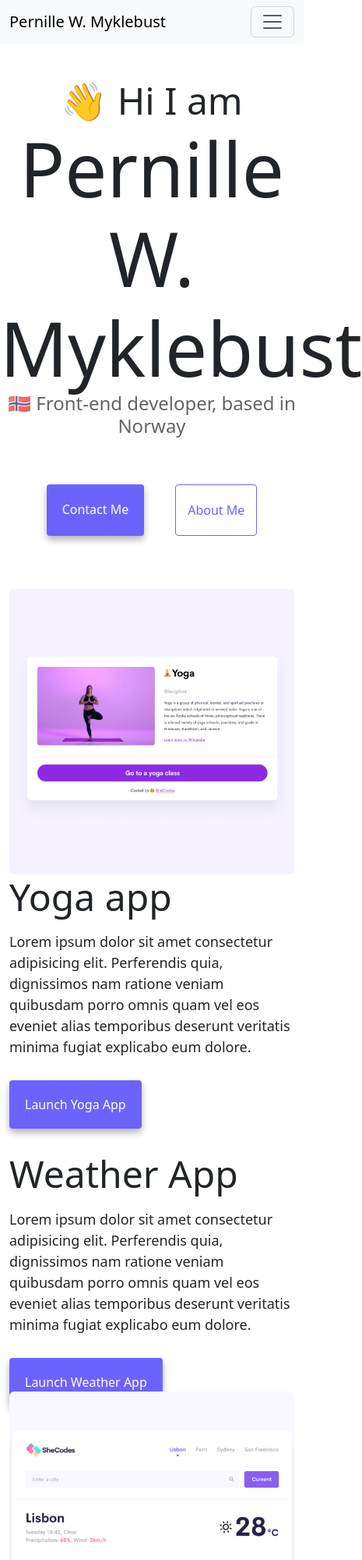
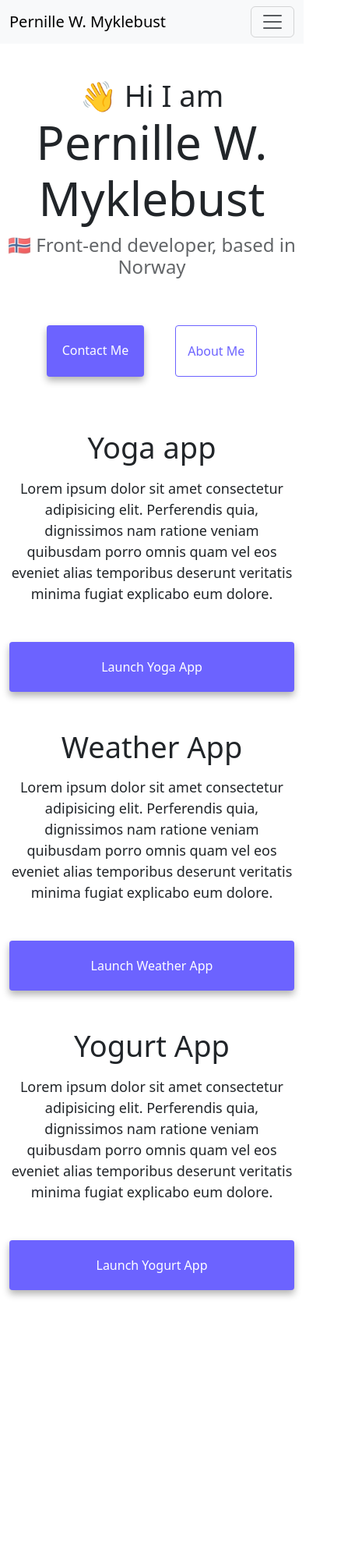
Before and after one commit to pernillewm/Pernille-Myklebust, a plain HTML site: page index.html in a window 390 px wide. Shown: the top 2000 px of the page at 78% size, 465 px wide, since content can reach past the window. After the commit the page ends 1754 px from the top, so only its background shows below. Drawn offline with nearby package versions, Linux system fonts and the light colour scheme.

Commit message:
Edited titles, fixed layout for mobile devices

```diff
--- a/css/style.css
+++ b/css/style.css
@@ -5,7 +5,7 @@
 }
 
 body {
-  margin-top: 100px;
+  margin: 100px 0;
 }
 
 h1,
@@ -95,3 +95,27 @@ p {
   box-shadow: var(--box-shadow);
   text-decoration: none;
 }
+
+@media (max-width: 576px) {
+  h1 {
+    font-size: 60px;
+  }
+
+  h2 {
+    font-size: 38px;
+    text-align: center;
+  }
+
+  h3 {
+    font-size: 24px;
+    margin-top: 10px;
+  }
+  p {
+    text-align: center;
+  }
+
+  .project-links {
+    display: block;
+    text-align: center;
+  }
+}
--- a/index.html
+++ b/index.html
@@ -4,7 +4,7 @@
     <meta charset="UTF-8" />
     <meta http-equiv="X-UA-Compatible" content="IE=edge" />
     <meta name="viewport" content="width=device-width, initial-scale=1.0" />
-    <title>Homepage - Pernille W. Myklebust</title>
+    <title>Front-end student - Pernille W. Myklebust</title>
     <meta
       name="description"
       content="Welcome to my portfolio. This is where you can find all my projects and what i have been working on the last couple of months as a front-end student at SheCodes. Feel free to look around"
@@ -44,17 +44,23 @@
                 class="nav-link active"
                 aria-current="page"
                 href="/index.html"
-                title="Back to homepage"
+                title="Homepage"
                 >Home</a
               >
             </li>
             <li class="nav-item">
-              <a class="nav-link" href="/about.html" title="About me"
+              <a
+                class="nav-link"
+                href="/about.html"
+                title="About Pernille W. Myklebust"
                 >About me</a
               >
             </li>
             <li class="nav-item">
-              <a class="nav-link" href="/about.html#contact" title="Contact me"
+              <a
+                class="nav-link"
+                href="/about.html#contact"
+                title="Contact Pernille W. Myklebust"
                 >Contact me</a
               >
             </li>
@@ -77,7 +83,7 @@
           <img
             src="/images/yoga.png"
             alt="Yoga app project"
-            class="img-fluid rounded"
+            class="img-fluid rounded d-none d-sm-block"
           />
         </div>
         <div class="col-md-6">
@@ -89,7 +95,10 @@
             explicabo eum dolore.
           </p>
           <div class="mt-5">
-            <a href="#" class="primary-link" title="Launch Yoga app"
+            <a
+              href="#"
+              class="primary-link project-links"
+              title="Launch Yoga app"
               >Launch Yoga App</a
             >
           </div>
@@ -105,7 +114,10 @@
             explicabo eum dolore.
           </p>
           <div class="mt-5">
-            <a href="#" class="primary-link" title="Launch Weather App"
+            <a
+              href="#"
+              class="primary-link project-links"
+              title="Launch Weather App"
               >Launch Weather App</a
             >
           </div>
@@ -114,7 +126,7 @@
           <img
             src="/images/weather.png"
             alt="Weather App project"
-            class="img-fluid rounded"
+            class="img-fluid rounded d-none d-sm-block"
           />
         </div>
       </div>
@@ -123,7 +135,7 @@
           <img
             src="/images/yogurt.png"
             alt="Yogurt App project"
-            class="img-fluid rounded"
+            class="img-fluid rounded d-none d-sm-block"
           />
         </div>
         <div class="col-md-6">
@@ -135,7 +147,10 @@
             explicabo eum dolore.
           </p>
           <div class="mt-5">
-            <a href="#" class="primary-link" title="Launch Yogurt App"
+            <a
+              href="#"
+              class="primary-link project-links"
+              title="Launch Yogurt App"
               >Launch Yogurt App</a
             >
           </div>
```
Also changed, not shown: about.html (+12 -6 lines).
